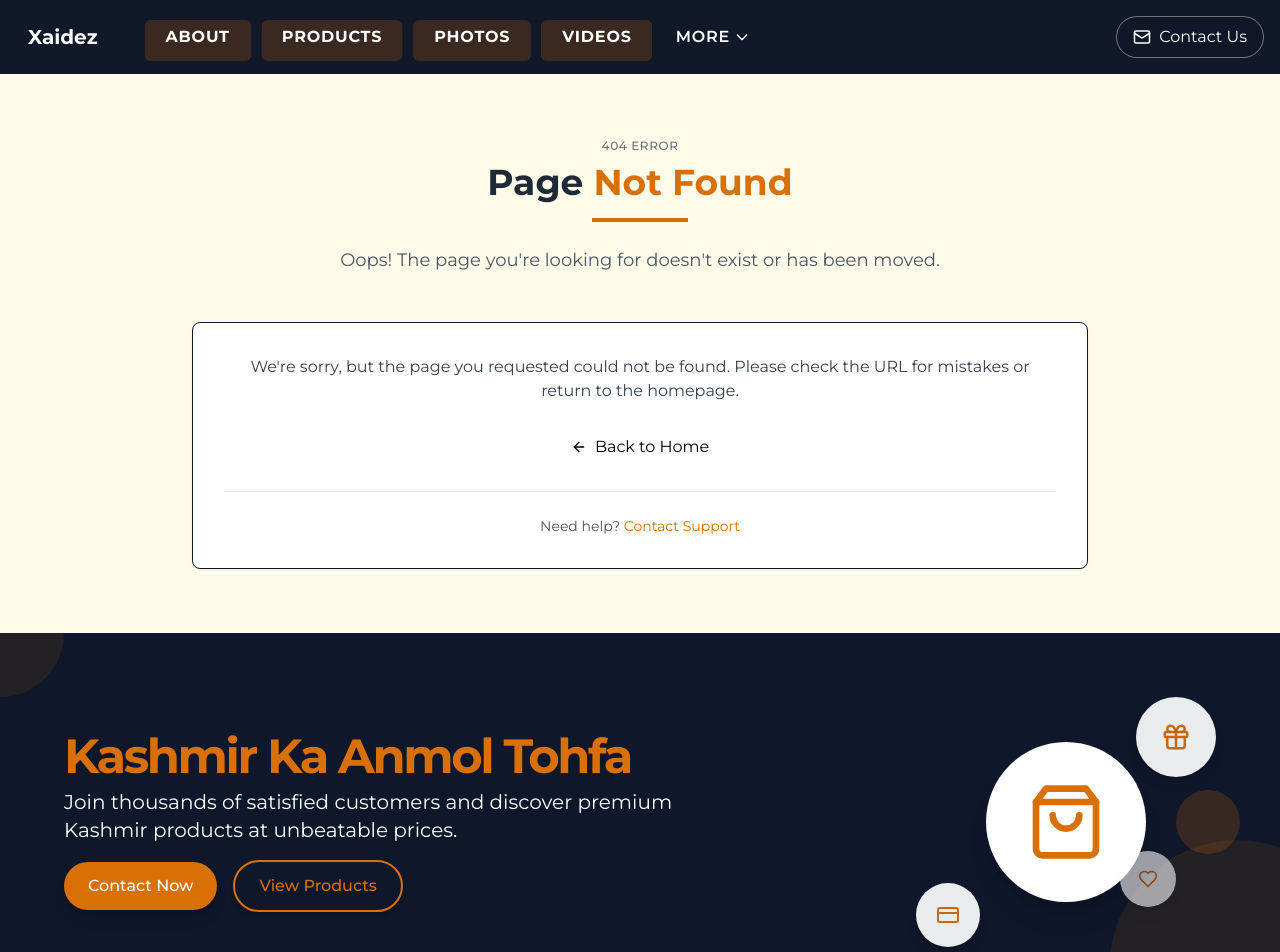
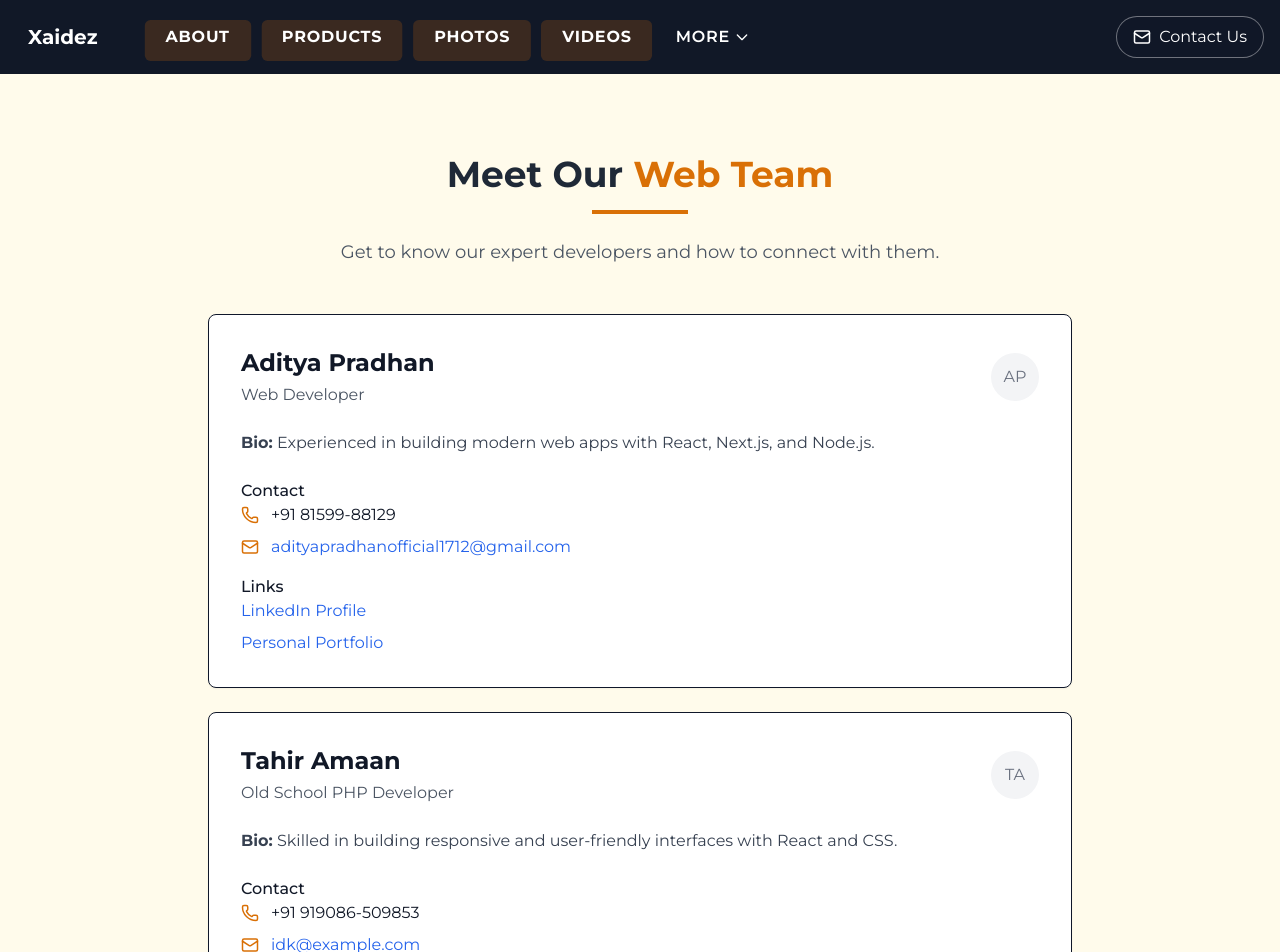
Before and after one commit to AdiInfiniteLoop/xaidez, a Next.js app: page /webteam in a window 1280 px wide. Before the commit this address had no page. Shown: the top 952 px of the page. Built offline with nearby package versions, Linux system fonts and the light colour scheme.

Commit message:
web team page (still need to add data)

```diff
--- /dev/null
+++ b/app/webteam/page.tsx
@@ -0,0 +1,12 @@
+import WebTeamPage from '@/pages/Webteampage'
+import React from 'react'
+
+const WebTeam = () => {
+  return (
+    <div>
+      <WebTeamPage/>
+    </div>
+  )
+}
+
+export default WebTeam
--- a/components/Footer.tsx
+++ b/components/Footer.tsx
@@ -183,12 +183,14 @@ export default function EcommerceFooter() {
                     <Phone size={20} className="text-xaidez-accent" />
                     <span className="text-gray-600">{SITE_INFO.mobile[0]}</span>
                   </li>
-                  <li className="flex items-center space-x-3">
-                    <Mail size={20} className="text-xaidez-accent" />
-                    <span className="text-gray-600">{SITE_INFO.email[0]} |</span>
-                     <br />
-                    <span className="text-gray-600">{SITE_INFO.email[1]}</span>
+                  <li className="flex items-start space-x-3">
+                    <Mail size={20} className="mt-1 text-xaidez-accent" />
+                    <div className="flex flex-col text-gray-600 text-base">
+                      <span>{SITE_INFO.email[0]}</span>
+                      <span>{SITE_INFO.email[1]}</span>
+                    </div>
                   </li>
+
                   <li className="flex items-center space-x-3">
                     <Clock size={20} className="text-xaidez-accent" />
                     <span className="text-gray-600">{SITE_INFO.timing[0]}</span>
--- a/pages/Productspage.tsx
+++ b/pages/Productspage.tsx
@@ -10,6 +10,9 @@ import Pagination from "@/components/ui/Pagination"
 import { useProductData } from "@/hooks/use-productdata"
 import { MobileFilterButton } from "@/components/products/MobileFilterButton"
 import { Product, Category } from "@/types/product"
+
+
+
 
 interface ProductsPageProps {
   initialProducts: Product[]
@@ -51,7 +54,11 @@ const ProductsPage = ({ initialProducts, categories, searchParams }: ProductsPag
   const toggleMobileFilters = useCallback(() => {
     setMobileFiltersOpen(!mobileFiltersOpen)
   }, [mobileFiltersOpen])
-
+  if (isLoading) {
+    return <div>
+      Loading...
+    </div>;
+  }
   return (
     <div className="min-h-screen bg-amber-50">
       <div className="container mx-auto px-4 py-4 flex flex-col sm:flex-row items-center justify-between gap-4">
--- /dev/null
+++ b/pages/Webteampage.tsx
@@ -0,0 +1,97 @@
+'use client'
+
+import Link from 'next/link';
+import { Phone, Mail } from 'lucide-react';
+
+export default function WebTeamPage() {
+  const teamMembers = [
+    {
+      name: 'Aditya Pradhan',
+      position: 'Web Developer',
+      phone: '+91 81599-88129',
+      email: 'adityapradhanofficial1712@gmail.com',
+      linkedin: 'https://www.linkedin.com/in/aditya-pradhan10/',
+      portfolio: 'https://personal-portfolio-eta-ebon.vercel.app/',
+      bio: 'Experienced in building modern web apps with React, Next.js, and Node.js.'
+    },
+    {
+      name: 'Tahir Amaan',
+      position: 'Old School PHP Developer',
+      phone: '+91 919086-509853',
+      email: 'idk@example.com',
+      linkedin: 'https://www.linkedin.com/in/tahiramaan/',
+      portfolio: 'https://janedoe-portfolio.com/',
+      bio: 'Skilled in building responsive and user-friendly interfaces with React and CSS.'
+    }
+  ];
+
+  return (
+    <section className="w-full py-16 bg-amber-50">
+      <div className="max-w-4xl mx-auto p-4">
+        <div className="text-center mb-12">
+          <h2 className="text-3xl md:text-4xl font-bold text-gray-800 mb-4">
+            Meet Our <span className="text-xaidez-accent">Web Team</span>
+          </h2>
+          <div className="w-24 h-1 bg-xaidez-accent mx-auto mb-6"></div>
+          <p className="text-base md:text-lg text-gray-600 max-w-2xl mx-auto">
+            Get to know our expert developers and how to connect with them.
+          </p>
+        </div>
+
+        {teamMembers.map((teamMember, index) => (
+          <div key={index} className="border border-xaidez-dark bg-white rounded-lg shadow-sm p-6 md:p-8 mb-6">
+            <div className="flex flex-col md:flex-row md:items-center md:justify-between mb-6">
+              <div>
+                <h3 className="text-2xl font-bold text-gray-900">{teamMember.name}</h3>
+                <p className="text-gray-600 mt-1">{teamMember.position}</p>
+              </div>
+              <div className="mt-4 md:mt-0">
+                <div className="inline-flex h-12 w-12 items-center justify-center rounded-full bg-gray-100 text-gray-500">
+                  {teamMember.name.split(' ').map(n => n[0]).join('')}
+                </div>
+              </div>
+            </div>
+
+            <div className="mb-6">
+              <p className="text-gray-700 mb-2"><strong>Bio:</strong> {teamMember.bio}</p>
+            </div>
+
+            <div className="space-y-4">
+              <div>
+                <h4 className="font-medium text-gray-900">Contact</h4>
+                <ul className="space-y-2">
+                  <li className="flex items-center space-x-3">
+                    <Phone size={18} className="text-xaidez-accent" />
+                    <span className="text-gray-900">{teamMember.phone}</span>
+                  </li>
+                  <li className="flex items-center space-x-3">
+                    <Mail size={18} className="text-xaidez-accent" />
+                    <Link href={`mailto:${teamMember.email}`} className="text-blue-600 hover:underline">
+                      {teamMember.email}
+                    </Link>
+                  </li>
+                </ul>
+              </div>
+
+              <div>
+                <h4 className="font-medium text-gray-900">Links</h4>
+                <ul className="space-y-2">
+                  <li>
+                    <Link href={teamMember.linkedin} target="_blank" rel="noopener noreferrer" className="text-blue-600 hover:underline">
+                      LinkedIn Profile
+                    </Link>
+                  </li>
+                  <li>
+                    <Link href={teamMember.portfolio} target="_blank" rel="noopener noreferrer" className="text-blue-600 hover:underline">
+                      Personal Portfolio
+                    </Link>
+                  </li>
+                </ul>
+              </div>
+            </div>
+          </div>
+        ))}
+      </div>
+    </section>
+  );
+}
```
Also changed, not shown: app/globals.css (line endings or trailing spaces).
